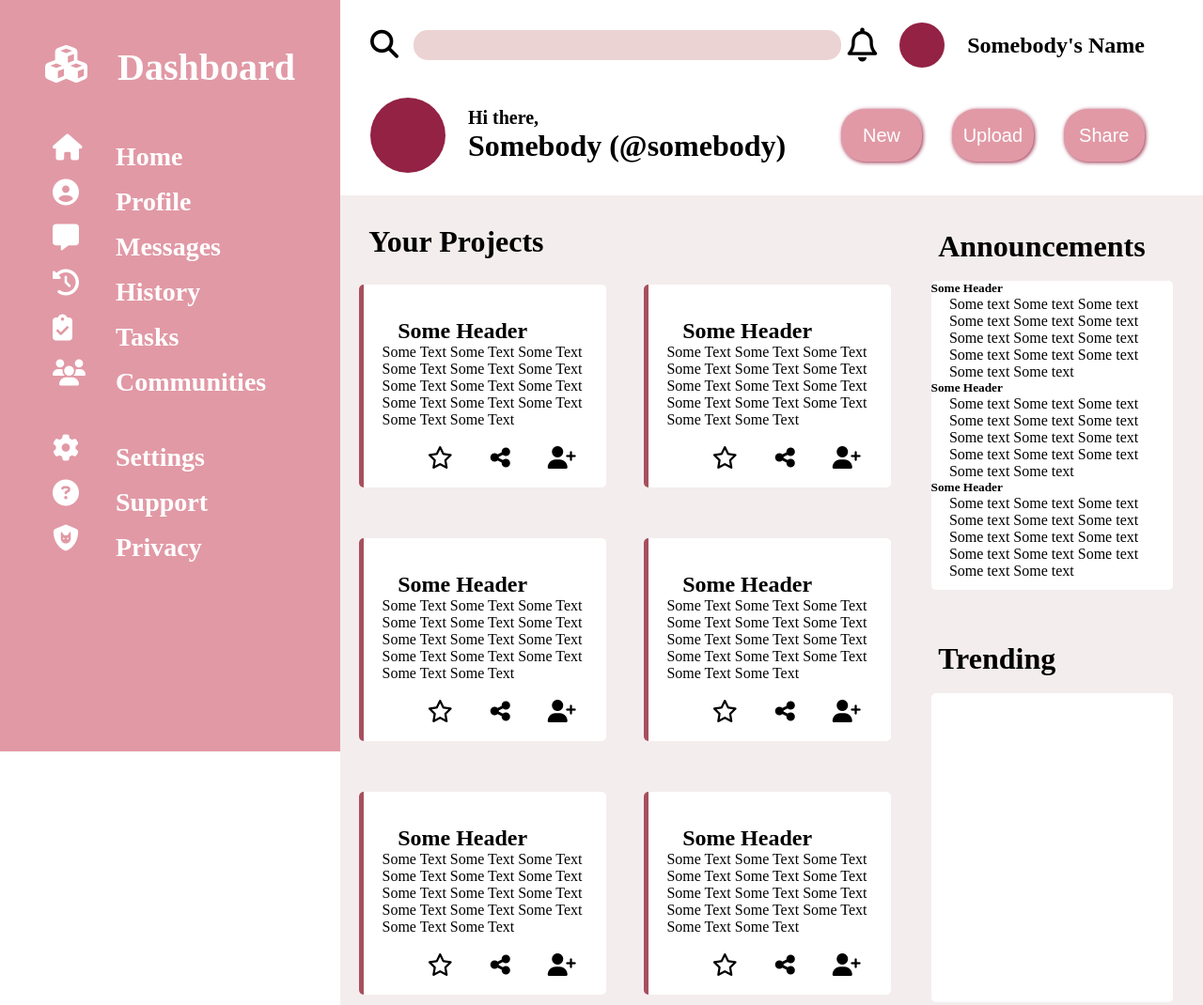
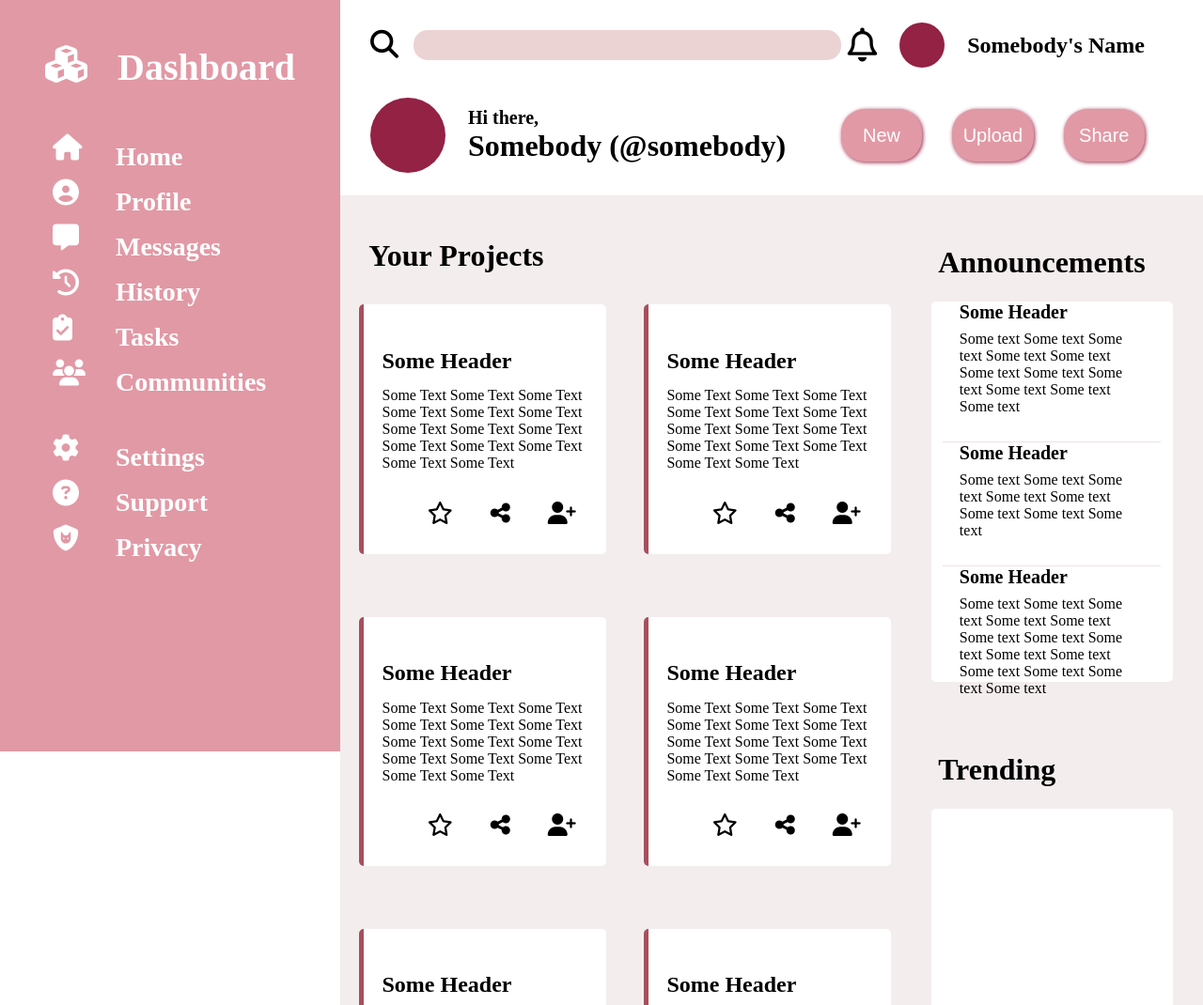
Before and after one commit to FukcThat/AdminDashboard, a plain HTML site: page index.html in a window 1280 px wide. Shown: the top 1070 px of the page at 94% size. Drawn offline with Linux system fonts and the light colour scheme.

Commit message:
STYLE: Announcements now look presentable

```diff
--- a/index.html
+++ b/index.html
@@ -175,24 +175,28 @@
         <div id="sideGrid">
             <h1>Announcements</h1>
             <div class="longCard">
+                <div class="longCardBlock bottomBorder">
+                    <h5>Some Header</h5>
+                    <p>
+                    Some text Some text Some text Some text Some text Some text Some
+                      text Some text Some text Some text Some text
+                    </p>
+                    </div>
+                <div class="longCardBlock bottomBorder">
+                    <h5>Some Header</h5>
+                    <p>
+                      Some text Some text Some text Some text Some text Some text Some
+                      text Some text
+                    </p>
+                    </div>
+                <div class="longCardBlock">
                     <h5>Some Header</h5>
                     <p>
                       Some text Some text Some text Some text Some text Some text Some
                       text Some text Some text Some text Some text Some text Some text
                       Some text
                     </p>
-                <h5>Some Header</h5>
-                <p>
-                  Some text Some text Some text Some text Some text Some text Some
-                  text Some text Some text Some text Some text Some text Some text
-                  Some text
-                </p>
-                <h5>Some Header</h5>
-                <p>
-                  Some text Some text Some text Some text Some text Some text Some
-                  text Some text Some text Some text Some text Some text Some text
-                  Some text
-                </p>
+                    </div>
                 </div>
             <h1>Trending</h1>
             <div class="longCard">
--- a/styles.css
+++ b/styles.css
@@ -62,7 +62,16 @@ h3 {
     font-size: 1.5rem;
     display: flex;
     align-items: flex-end;
-    padding-left: 2.25rem;
+    place-self: center;
+    padding-top: 2rem;
+}
+
+h5 {
+    width: 85%;
+    font-size: 1.25rem;
+    display: flex;
+    align-items: flex-end;
+    place-self: center;
 }
 
 p {
@@ -204,4 +213,20 @@ p {
     border-radius: 5px;
     background-color: white;
     place-self: center;
+    display: grid;
+    grid-template-rows: repeat(3, 1fr);
 }
+
+.longCardBlock {
+    width: 90%;
+    display: flex;
+    flex-direction: column;
+    justify-content: center;
+    gap: 0.5rem;
+    place-self: center;
+}
+
+.bottomBorder {
+    padding-bottom: 1.75rem;
+    border-bottom: rgba(231, 212, 212, 0.68) solid 1px;
+}
```
Lines whose indentation alone changed are shown as unchanged.
